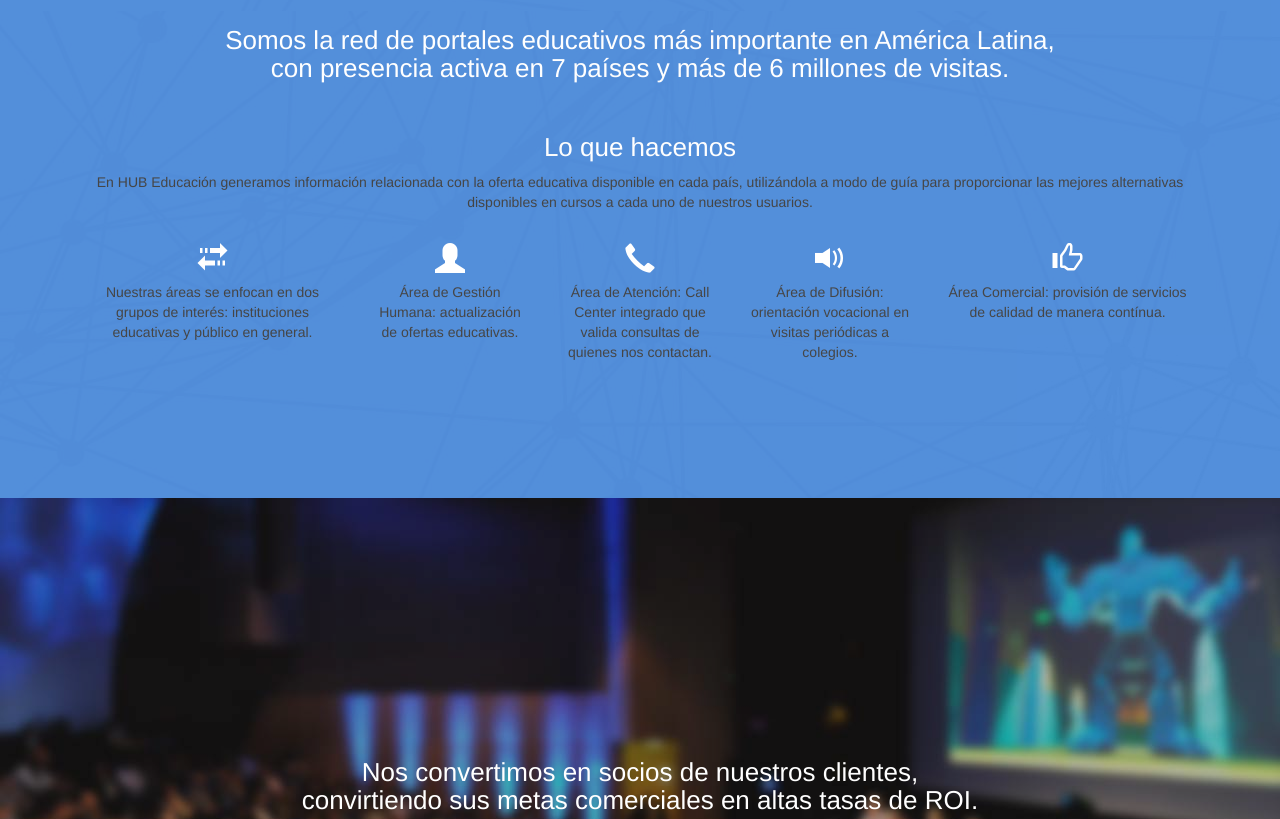
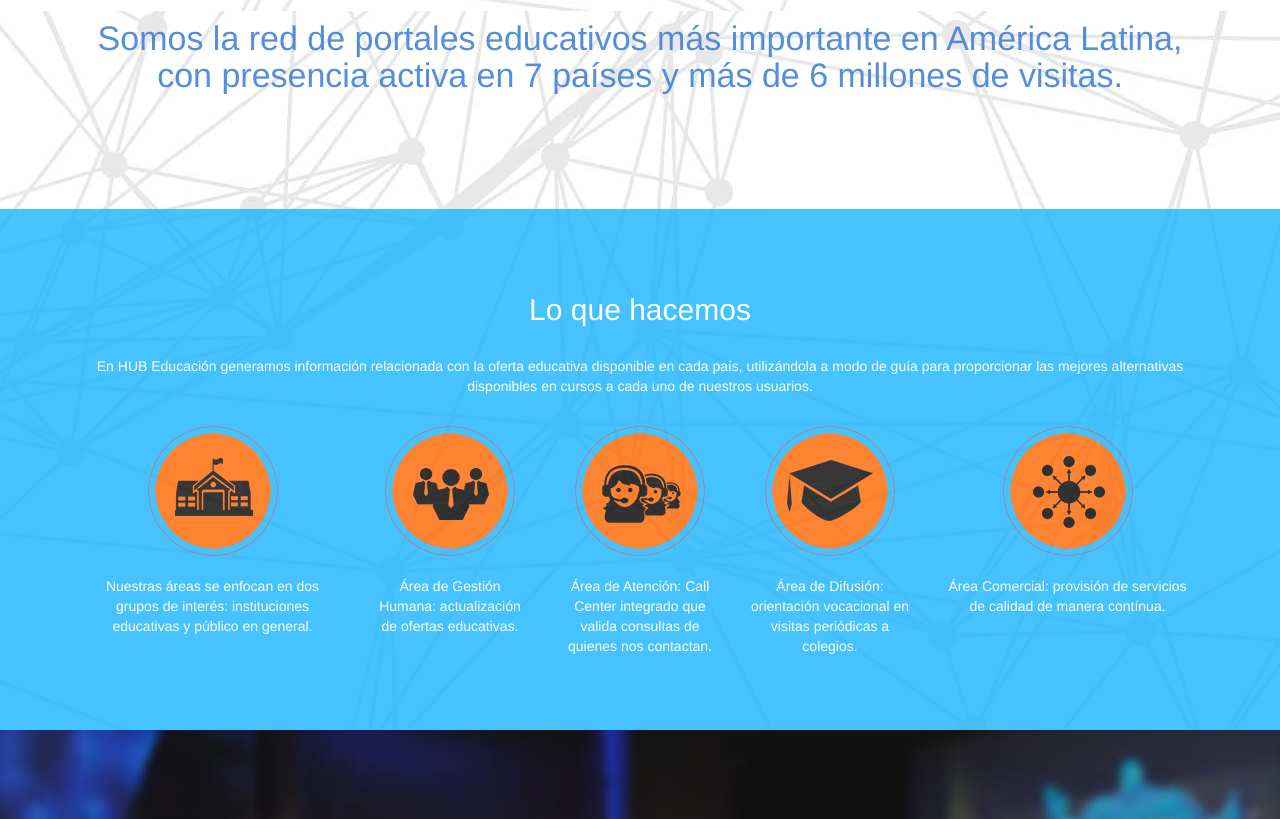
Before and after one commit to JohnProg/test, a plain HTML site: page index.html in a window 1280 px wide. Shown: the part 1190-2009 px from the top of the page. Drawn offline with nearby package versions, Linux system fonts and the light colour scheme; a script that the page names is missing.

Commit message:
act
agregue los iconos de lo que hacemos

```diff
--- a/css/style.css
+++ b/css/style.css
@@ -66,7 +66,7 @@
 }
 
 .titulo-blanco {
-	font-size: 26px;
+	font-size: 30px;
 	color: #fff;
 	text-shadow: 0 1px 2px rgba(0, 0, 0, 0.6);
 }
@@ -110,12 +110,13 @@
 	margin: 0 auto;
 }
 .somos-container {
-	margin-top: 60px;
+	margin-top: 4em;
 	padding-top: 4em;
-	padding-bottom: 9em;
-	background-color: #4183D7;
+	padding-bottom: 6em;
+	/*background-color: #4183D7;*/
 	opacity: 0.9;
 }
+
 .glyphicon {
 	color: white;
 }
@@ -154,11 +155,18 @@
 }
 
 .productos-container {
-	margin-top: 5%;
 	padding-top: 5%;
 	padding-bottom: 5%;
 	background-color: #19B5FE;
 	opacity: 0.7;
+}
+
+.hacemos-container {
+	padding-top: 5%;
+	padding-bottom: 5%;
+	background-color: #19B5FE;
+	opacity: 0.8;
+	color:#fff;
 }
 
 .productos-caja {
--- a/index.html
+++ b/index.html
@@ -94,39 +94,41 @@
     <section class="section-container" data-section="1">
 	    <div class="somos-container">
 		    <section class="container" id="somos">
-				<article class="row">
-					<div class="col-lg-12">
-						<br><br><a href="#" ><img src="images/hube-logo.png" class="img-responsive" alt="HUB Educación"></a><br>
-			  			<h2 class="titulo-blanco">Somos la red de portales educativos más importante en América Latina,<br>
-							con presencia activa en 7 países y más de 6 millones de visitas.</h2><br>
+				<article class="col-lg-12">
+					<br><br><a href="#" ><img src="images/hube-logo2.png" class="img-responsive" alt="HUB Educación"></a><br>
+		  			<h2 class="titulo-azul">Somos la red de portales educativos más importante en América Latina,<br>con presencia activa en 7 países y más de 6 millones de visitas.</h2><br>
+				</article>
+			</section>
+		</div>
+		<div class="hacemos-container">
+		    <section class="container" id="productos">
+				<article class="col-lg-12">
 			  		<h2 class="titulo-blanco">Lo que hacemos</h2>
-			  			<p>En HUB Educación generamos información relacionada con la oferta educativa disponible en cada país, utilizándola a modo de guía para proporcionar las mejores alternativas disponibles en cursos a cada uno de nuestros usuarios.</p>
-						</div>
+			  		<br><p>En HUB Educación generamos información relacionada con la oferta educativa disponible en cada país, utilizándola a modo de guía para proporcionar las mejores alternativas disponibles en cursos a cada uno de nuestros usuarios.</p>
 				</article>
-					<article class="col-xs-12 col-sm-4 col-md-3">
-					<h2 class="glyphicon glyphicon-transfer"></h2>
-						<p>Nuestras áreas se enfocan en dos grupos de interés: instituciones educativas y público en general.</p>
-					</article>
-					<article class="col-xs-12 col-sm-4 col-md-2">
-						<h2 class="glyphicon glyphicon-user"></h2>
-						<p>Área de Gestión Humana: actualización de ofertas educativas.</p>
-					</article>
-					<article class="col-xs-12 col-sm-4 col-md-2">
-						<h2 class="glyphicon glyphicon-earphone"></h2>
-						<p>Área de Atención: Call Center integrado que valida consultas de quienes nos contactan.</p>
+				<article class="col-xs-12 col-sm-6 col-md-3">
+					<br><img src="images/h1.png">
+					<br><br><p>Nuestras áreas se enfocan en dos grupos de interés: instituciones educativas y público en general.</p>
 				</article>
 				<article class="col-xs-12 col-sm-6 col-md-2">
-						<h2 class="glyphicon glyphicon-volume-up"></h2>
-						<p>Área de Difusión: orientación vocacional en visitas periódicas a colegios.</p>
+					<br><img src="images/h2.png">
+					<br><br><p>Área de Gestión Humana: actualización de ofertas educativas.</p>
+				</article>
+				<article class="col-xs-12 col-sm-6 col-md-2">
+					<br><img src="images/h3.png">
+					<br><br><p>Área de Atención: Call Center integrado que valida consultas de quienes nos contactan.</p>
+				</article>
+				<article class="col-xs-12 col-sm-6 col-md-2">
+					<br><img src="images/h4.png">
+					<br><br><p>Área de Difusión: orientación vocacional en visitas periódicas a colegios.</p>
 				</article>
 				<article class="col-xs-12 col-sm-6 col-md-3">
-						<h2 class="glyphicon glyphicon-thumbs-up"></h2>
-						<p>Área Comercial: provisión de servicios de calidad de manera contínua.</p>
+					<br><img src="images/h5.png">
+					<br><br><p>Área Comercial: provisión de servicios de calidad de manera contínua.</p>
 				</article>
 			</section>
 		</div>
     </section>
-
 
     <!-- Servicios & Productos -->
     <section class="section-container" data-section="2">
```
Also changed, not shown: images/h1.png (added), images/h2.png (added), images/h3.png (added), images/h4.png (added), images/h5.png (added), images/hube-logo2.png (added), images/logo-silueta.png (added), images/servicio-01.png, images/servicio-02.png, images/servicio-03.png, 1 other file. Lines whose indentation alone changed are shown as unchanged.
